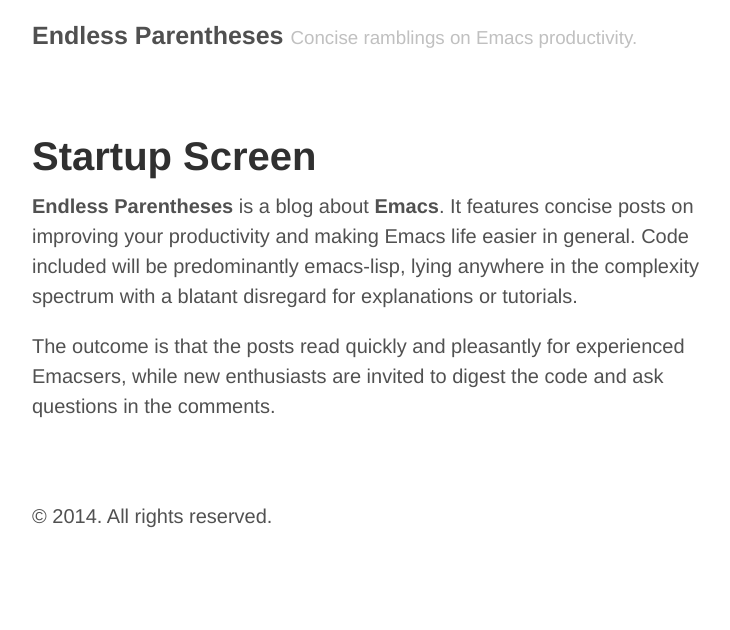
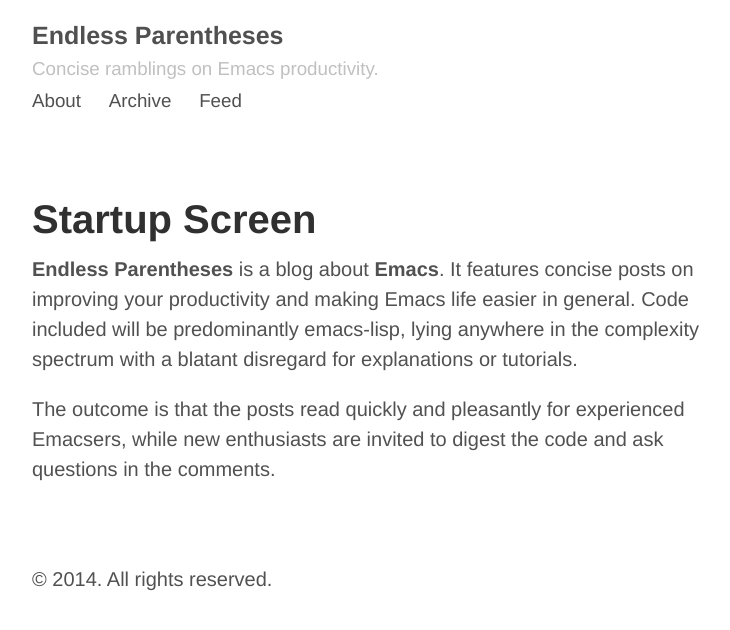
Before and after one commit to Malabarba/EndlessParentheses, a Jekyll site: the page built from about.html, in a window 1280 px wide. Shown: the top 630 px of the page, without its empty margins (248-978 px from the left). Built offline with Jekyll 4.4.1, drawn with Linux system fonts in a browser that asks for light colours; Markdown is read by kramdown in place of the engine named in the settings.

Commit message:
Archive Page

```diff
--- a/_config.yml
+++ b/_config.yml
@@ -26,3 +26,8 @@
 version:          1.0.0
 github:
   repo:           https://github.com/Bruce-Connor/bruce-connor.github.io
+
+pages_list:
+  About: '/about.html'
+  Archive: '/archive.html'
+  Feed: '/atom.xml'
--- a/_layouts/default.html
+++ b/_layouts/default.html
@@ -6,14 +6,25 @@
   <body>
 
     <div class="container content">
-      <div class="masthead">
-        <h3 class="masthead-title">
-          <a href="{{ site.baseurl }}" title="Home">{{ site.title }}</a>
-          <small>{{ site.tagline }}</small>
-        </h3>
-      </div>
 
-      {{ content }}
+    <div class="masthead">
+      <h3 class="masthead-title"class="masthead-title">
+        <!-- &nbsp;&nbsp; -->
+        <a href="{{ site.baseurl }}" title="Home">{{ site.title }}</a>
+      </h3>
+      <h3 class="masthead-title"><!-- &nbsp;&nbsp; --><small>{{ site.tagline }}</small></h3>
+      <h3 class="masthead-title">
+
+        <!-- <a href="/" title="Home">{{ site.title }}</a> -->
+
+        {% for page in site.pages_list %}
+        <small><a href="{{ page[1]  }}">{{ page[0] }}</a></small>
+        &nbsp;&nbsp;
+        {% endfor %}
+      </h3>
+    </div>
+
+    {{ content }}
 
       <div class="footer">
         <p>
--- a/about.html
+++ b/about.html
@@ -1,11 +1,6 @@
 ---
 title: "Startup Screen"
-date: 2014-06-26
 layout: page
-tags: emacs lisp
-published: true
-permalink: "about.html"
-excerpt_separator: ""
 ---
 <p>
 <b>Endless Parentheses</b> is a blog about <b>Emacs</b>. It features
```
Also changed, not shown: archive.md (added, +10 -0 lines).
